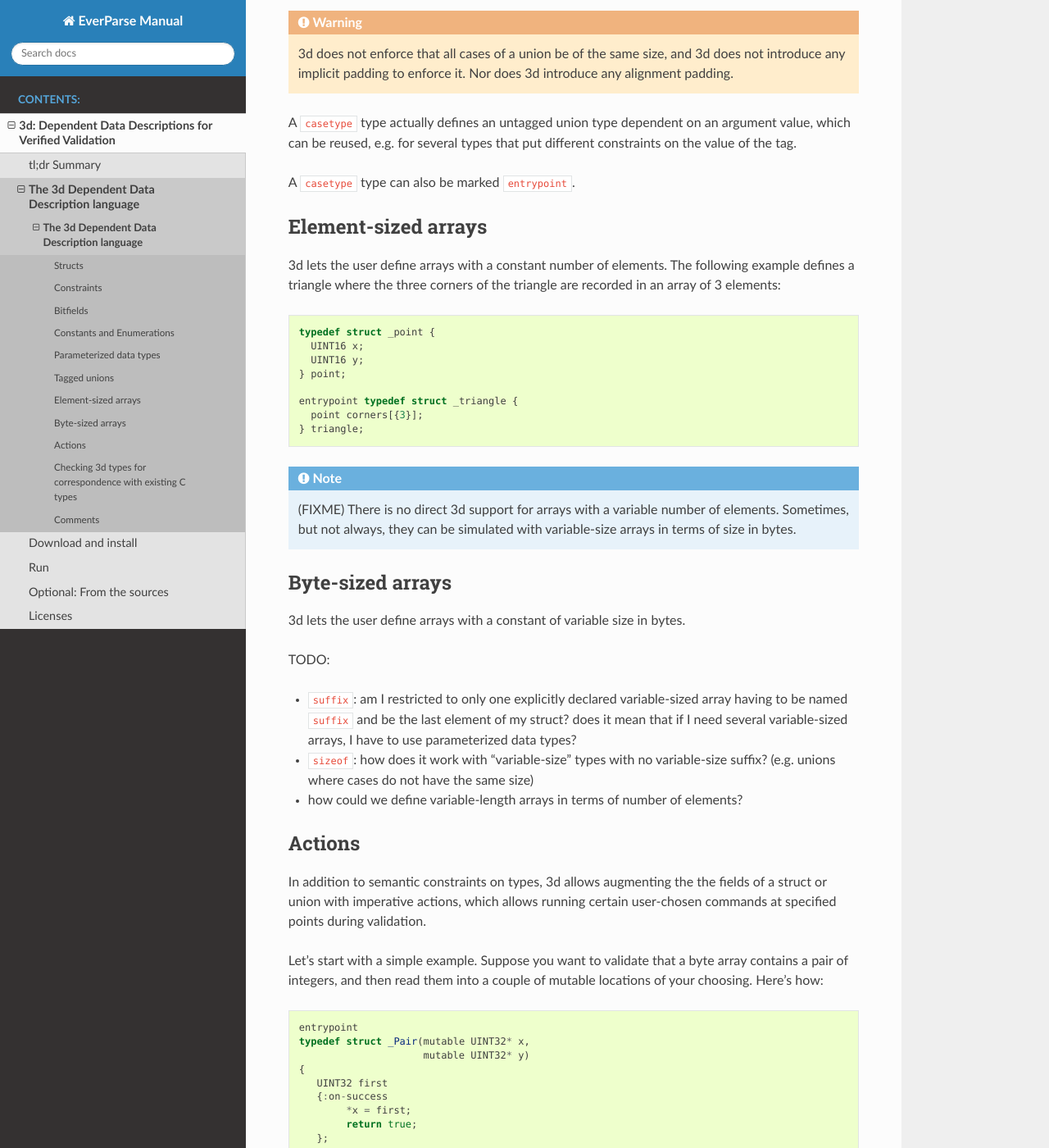
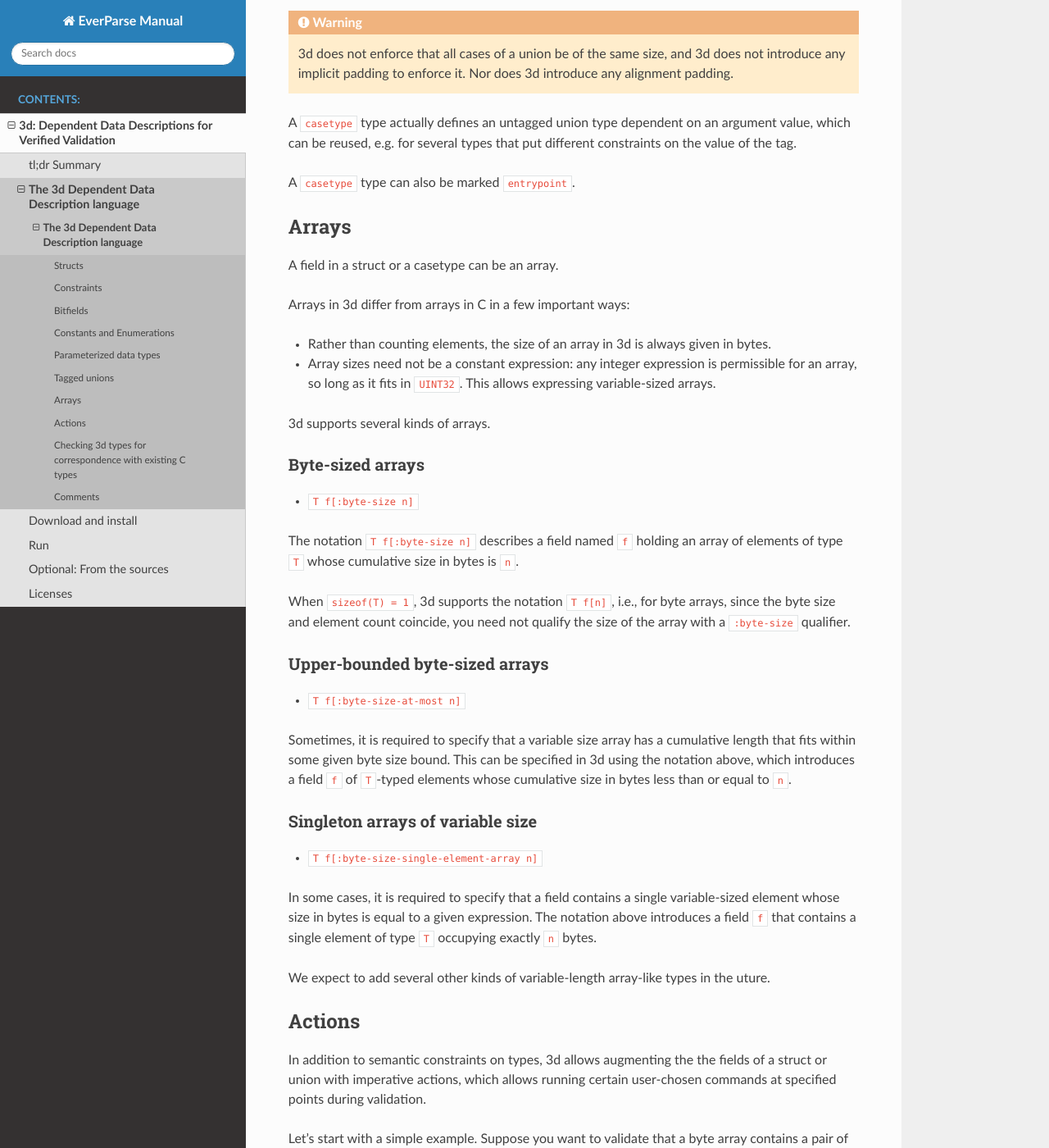
Before and after one commit to project-everest/project-everest.github.io, a Jekyll site: the page everparse/3d-lang.html, which Jekyll copies as it is, in a window 1280 px wide and 1400 px high, scrolled down 5586 px. Shown: the whole window at 82% size. Built offline with Jekyll 4.4.1, drawn with Linux system fonts in a browser that asks for light colours; some web fonts are replaced.

Commit message:
[CI] Refresh EverParse doc

```diff
--- a/everparse/3d-lang.html
+++ b/everparse/3d-lang.html
@@ -103,8 +103,7 @@
 <li class="toctree-l4"><a class="reference internal" href="#constants-and-enumerations">Constants and Enumerations</a></li>
 <li class="toctree-l4"><a class="reference internal" href="#parameterized-data-types">Parameterized data types</a></li>
 <li class="toctree-l4"><a class="reference internal" href="#tagged-unions">Tagged unions</a></li>
-<li class="toctree-l4"><a class="reference internal" href="#element-sized-arrays">Element-sized arrays</a></li>
-<li class="toctree-l4"><a class="reference internal" href="#byte-sized-arrays">Byte-sized arrays</a></li>
+<li class="toctree-l4"><a class="reference internal" href="#arrays">Arrays</a></li>
 <li class="toctree-l4"><a class="reference internal" href="#actions">Actions</a></li>
 <li class="toctree-l4"><a class="reference internal" href="#checking-3d-types-for-correspondence-with-existing-c-types">Checking 3d types for correspondence with existing C types</a></li>
 <li class="toctree-l4"><a class="reference internal" href="#comments">Comments</a></li>
@@ -450,43 +449,52 @@ on an argument value, which can be reused, e.g. for several types that
 put different constraints on the value of the tag.</p>
 <p>A <code class="docutils literal notranslate"><span class="pre">casetype</span></code> type can also be marked <code class="docutils literal notranslate"><span class="pre">entrypoint</span></code>.</p>
 </div>
-<div class="section" id="element-sized-arrays">
-<h2>Element-sized arrays<a class="headerlink" href="#element-sized-arrays" title="Permalink to this headline">¶</a></h2>
-<p>3d lets the user define arrays with a constant number of elements. The
-following example defines a triangle where the three corners of the
-triangle are recorded in an array of 3 elements:</p>
-<div class="highlight-c notranslate"><div class="highlight"><pre><span></span><span class="k">typedef</span> <span class="k">struct</span> <span class="n">_point</span> <span class="p">{</span>
-  <span class="n">UINT16</span> <span class="n">x</span><span class="p">;</span>
-  <span class="n">UINT16</span> <span class="n">y</span><span class="p">;</span>
-<span class="p">}</span> <span class="n">point</span><span class="p">;</span>
-
-<span class="n">entrypoint</span> <span class="k">typedef</span> <span class="k">struct</span> <span class="n">_triangle</span> <span class="p">{</span>
-  <span class="n">point</span> <span class="n">corners</span><span class="p">[{</span><span class="mi">3</span><span class="p">}];</span>
-<span class="p">}</span> <span class="n">triangle</span><span class="p">;</span>
-</pre></div>
+<div class="section" id="arrays">
+<h2>Arrays<a class="headerlink" href="#arrays" title="Permalink to this headline">¶</a></h2>
+<p>A field in a struct or a casetype can be an array.</p>
+<p>Arrays in 3d differ from arrays in C in a few important ways:</p>
+<ul class="simple">
+<li>Rather than counting elements, the size of an array in 3d is always
+given in bytes.</li>
+<li>Array sizes need not be a constant expression: any integer
+expression is permissible for an array, so long as it fits in
+<code class="docutils literal notranslate"><span class="pre">UINT32</span></code>. This allows expressing variable-sized arrays.</li>
+</ul>
+<p>3d supports several kinds of arrays.</p>
+<div class="section" id="byte-sized-arrays">
+<h3>Byte-sized arrays<a class="headerlink" href="#byte-sized-arrays" title="Permalink to this headline">¶</a></h3>
+<ul class="simple">
+<li><code class="docutils literal notranslate"><span class="pre">T</span> <span class="pre">f[:byte-size</span> <span class="pre">n]</span></code></li>
+</ul>
+<p>The notation <code class="docutils literal notranslate"><span class="pre">T</span> <span class="pre">f[:byte-size</span> <span class="pre">n]</span></code> describes a field named <code class="docutils literal notranslate"><span class="pre">f</span></code> holding an
+array of elements of type <code class="docutils literal notranslate"><span class="pre">T</span></code> whose cumulative size in bytes is <code class="docutils literal notranslate"><span class="pre">n</span></code>.</p>
+<p>When <code class="docutils literal notranslate"><span class="pre">sizeof(T)</span> <span class="pre">=</span> <span class="pre">1</span></code>, 3d supports the notation <code class="docutils literal notranslate"><span class="pre">T</span> <span class="pre">f[n]</span></code>, i.e., for
+byte arrays, since the byte size and element count coincide, you need
+not qualify the size of the array with a <code class="docutils literal notranslate"><span class="pre">:byte-size</span></code> qualifier.</p>
 </div>
-<div class="admonition note">
-<p class="first admonition-title">Note</p>
-<p class="last">(FIXME) There is no direct 3d support for arrays with a variable
-number of elements. Sometimes, but not always, they can be simulated
-with variable-size arrays in terms of size in bytes.</p>
+<div class="section" id="upper-bounded-byte-sized-arrays">
+<h3>Upper-bounded byte-sized arrays<a class="headerlink" href="#upper-bounded-byte-sized-arrays" title="Permalink to this headline">¶</a></h3>
+<ul class="simple">
+<li><code class="docutils literal notranslate"><span class="pre">T</span> <span class="pre">f[:byte-size-at-most</span> <span class="pre">n]</span></code></li>
+</ul>
+<p>Sometimes, it is required to specify that a variable size array has a
+cumulative length that fits within some given byte size bound. This
+can be specified in 3d using the notation above, which introduces a
+field <code class="docutils literal notranslate"><span class="pre">f</span></code> of <code class="docutils literal notranslate"><span class="pre">T</span></code>-typed elements whose cumulative size in bytes
+less than or equal to <code class="docutils literal notranslate"><span class="pre">n</span></code>.</p>
 </div>
+<div class="section" id="singleton-arrays-of-variable-size">
+<h3>Singleton arrays of variable size<a class="headerlink" href="#singleton-arrays-of-variable-size" title="Permalink to this headline">¶</a></h3>
+<ul class="simple">
+<li><code class="docutils literal notranslate"><span class="pre">T</span> <span class="pre">f[:byte-size-single-element-array</span> <span class="pre">n]</span></code></li>
+</ul>
+<p>In some cases, it is required to specify that a field contains a
+single variable-sized element whose size in bytes is equal to a given
+expression. The notation above introduces a field <code class="docutils literal notranslate"><span class="pre">f</span></code> that contains
+a single element of type <code class="docutils literal notranslate"><span class="pre">T</span></code> occupying exactly <code class="docutils literal notranslate"><span class="pre">n</span></code> bytes.</p>
+<p>We expect to add several other kinds of variable-length array-like
+types in the uture.</p>
 </div>
-<div class="section" id="byte-sized-arrays">
-<h2>Byte-sized arrays<a class="headerlink" href="#byte-sized-arrays" title="Permalink to this headline">¶</a></h2>
-<p>3d lets the user define arrays with a constant of variable size in bytes.</p>
-<p>TODO:</p>
-<ul class="simple">
-<li><code class="docutils literal notranslate"><span class="pre">suffix</span></code>: am I restricted to only one explicitly declared
-variable-sized array having to be named <code class="docutils literal notranslate"><span class="pre">suffix</span></code> and be the last
-element of my struct? does it mean that if I need several
-variable-sized arrays, I have to use parameterized data types?</li>
-<li><code class="docutils literal notranslate"><span class="pre">sizeof</span></code>: how does it work with “variable-size” types with no
-variable-size suffix? (e.g. unions where cases do not have the same
-size)</li>
-<li>how could we define variable-length arrays in terms of number of
-elements?</li>
-</ul>
 </div>
 <div class="section" id="actions">
 <h2>Actions<a class="headerlink" href="#actions" title="Permalink to this headline">¶</a></h2>
```
Also changed, not shown: everparse/_sources/3d-lang.rst.txt (+40 -23 lines), everparse/searchindex.js.
